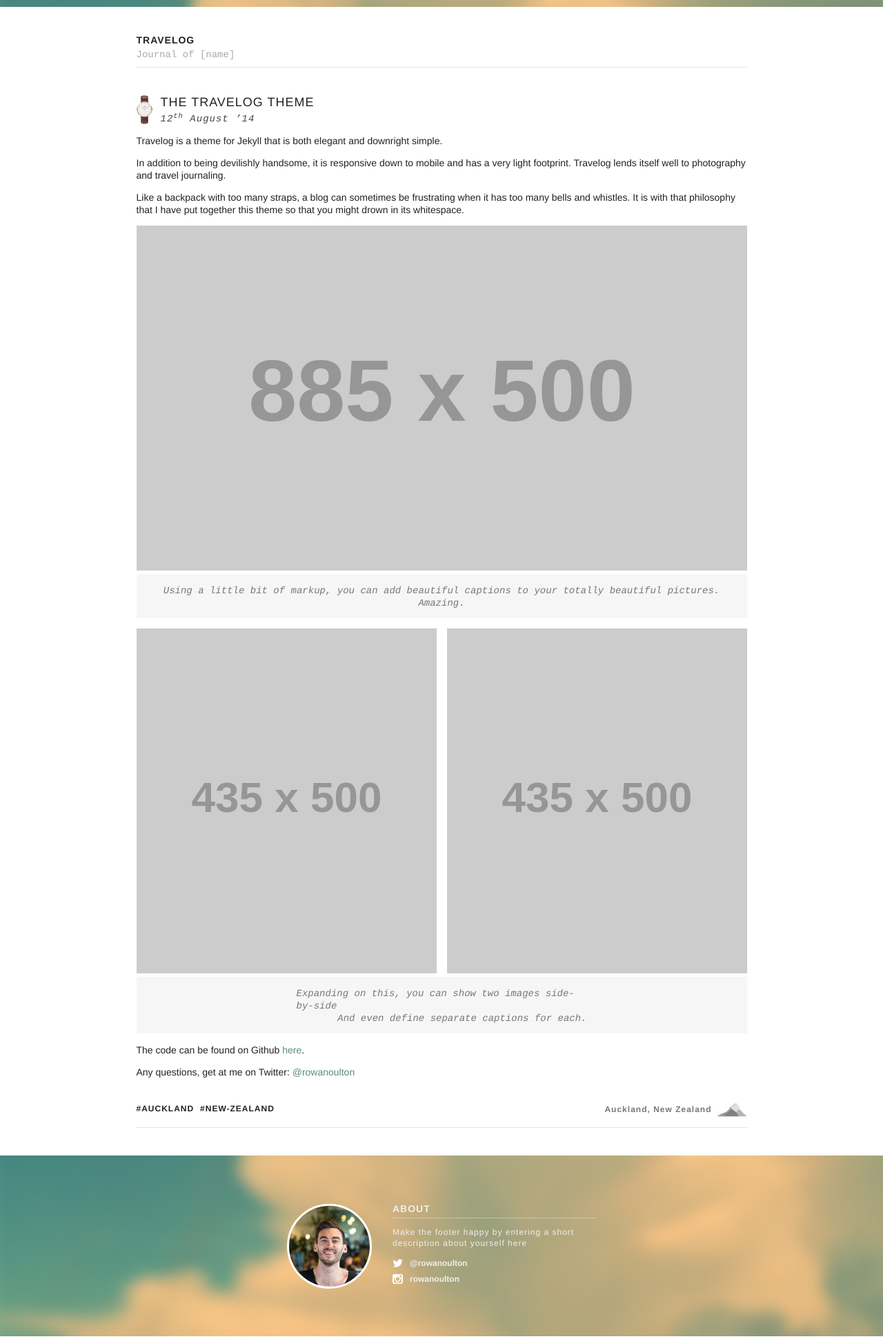
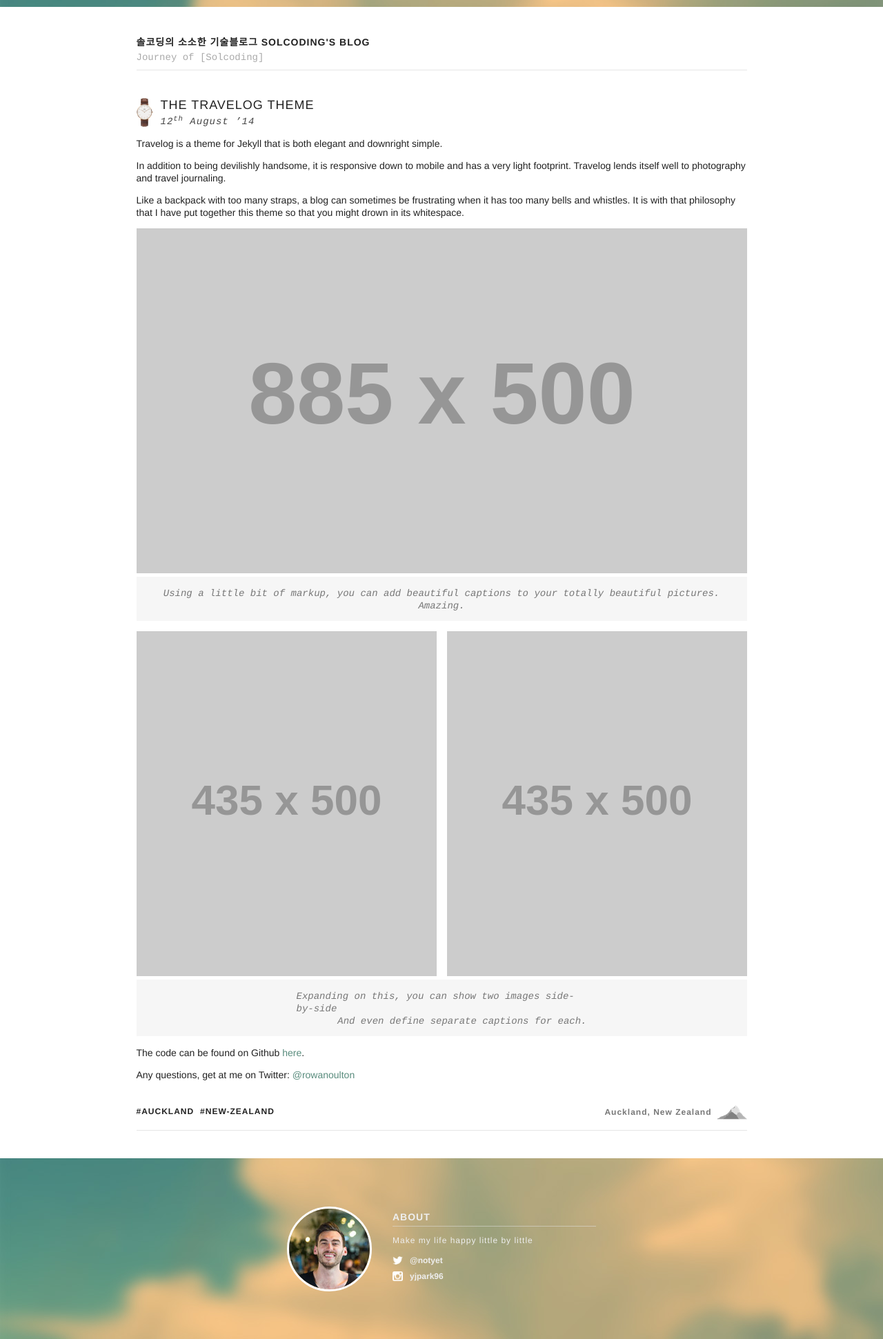
Before and after one commit to samsongpark/solcoding.github.io, a Jekyll site: the page built from index.html, in a window 1280 px wide. Shown: the whole page at 69% size. Built offline with Jekyll 4.4.1, drawn with Linux system fonts in a browser that asks for light colours; the list of posts is cut into pages by our own code.

Commit message:
Update _config.yml

```diff
--- a/_config.yml
+++ b/_config.yml
@@ -1,13 +1,13 @@
 # Site settings
-title: Travelog
-subtitle: "Journal of [name]"
-email: your-email@domain.com
-description: "Make the footer happy by entering a short description about yourself here"
-baseurl: ""
-url: "http://yourdomain.com"
-twitter_username: "rowanoulton"
-github_username:  "rowanoulton"
-instagram_username: "rowanoulton"
+title: 솔코딩의 소소한 기술블로그 Solcoding's Blog
+subtitle: "Journey of [Solcoding]"
+email: yejiniipark@gmail.com
+description: "Make my life happy little by little"
+baseurl: "/"
+url: "http://solcoding.github.io"
+twitter_username: "notyet"
+github_username:  "samsongpark"
+instagram_username: "yjpark96"
 
 # Build settings
 markdown: kramdown
```
